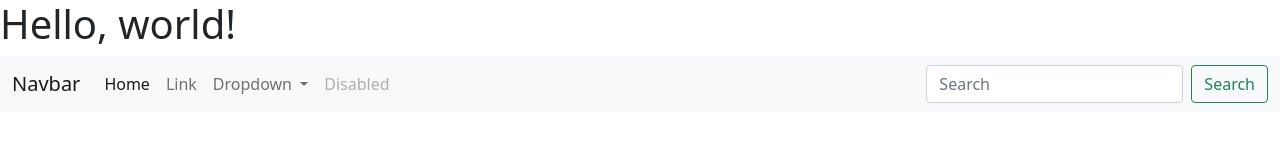
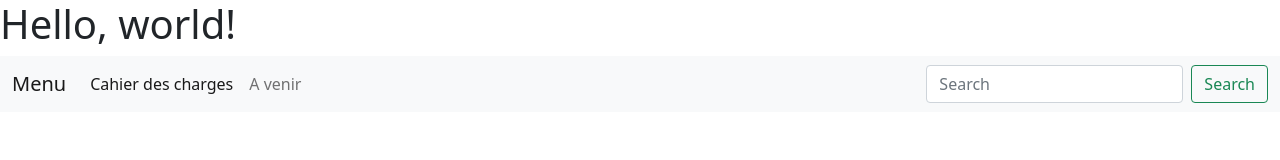
Before and after one commit to schaegis5u/schaegis5u.github.io, a plain HTML site: page index.html in a window 1280 px wide. Drawn offline with nearby package versions, Linux system fonts and the light colour scheme.

Commit message:
Update index.html

```diff
--- a/index.html
+++ b/index.html
@@ -26,31 +26,17 @@
 
     <nav class="navbar navbar-expand-lg navbar-light bg-light">
       <div class="container-fluid">
-        <a class="navbar-brand" href="#">Navbar</a>
+        <a class="navbar-brand" href="#">Menu</a>
         <button class="navbar-toggler" type="button" data-bs-toggle="collapse" data-bs-target="#navbarSupportedContent" aria-controls="navbarSupportedContent" aria-expanded="false" aria-label="Toggle navigation">
           <span class="navbar-toggler-icon"></span>
         </button>
         <div class="collapse navbar-collapse" id="navbarSupportedContent">
           <ul class="navbar-nav me-auto mb-2 mb-lg-0">
             <li class="nav-item">
-              <a class="nav-link active" aria-current="page" href="#">Home</a>
+              <a class="nav-link active" aria-current="page" href="#">Cahier des charges</a>
             </li>
             <li class="nav-item">
-              <a class="nav-link" href="#">Link</a>
-            </li>
-            <li class="nav-item dropdown">
-              <a class="nav-link dropdown-toggle" href="#" id="navbarDropdown" role="button" data-bs-toggle="dropdown" aria-expanded="false">
-                Dropdown
-              </a>
-              <ul class="dropdown-menu" aria-labelledby="navbarDropdown">
-                <li><a class="dropdown-item" href="#">Action</a></li>
-                <li><a class="dropdown-item" href="#">Another action</a></li>
-                <li><hr class="dropdown-divider"></li>
-                <li><a class="dropdown-item" href="#">Something else here</a></li>
-              </ul>
-            </li>
-            <li class="nav-item">
-              <a class="nav-link disabled" href="#" tabindex="-1" aria-disabled="true">Disabled</a>
+              <a class="nav-link" href="#">A venir</a>
             </li>
           </ul>
           <form class="d-flex">
```
